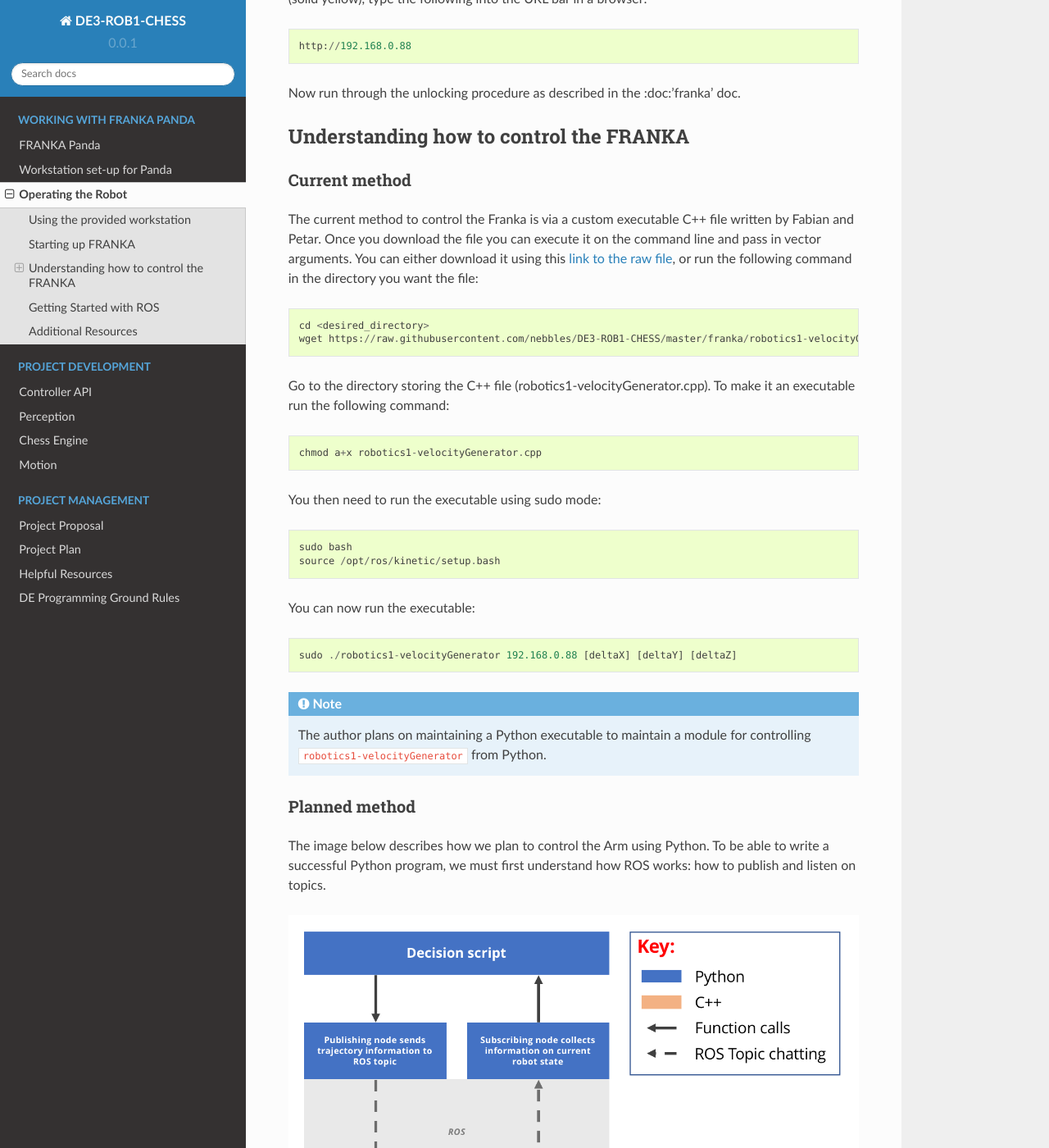
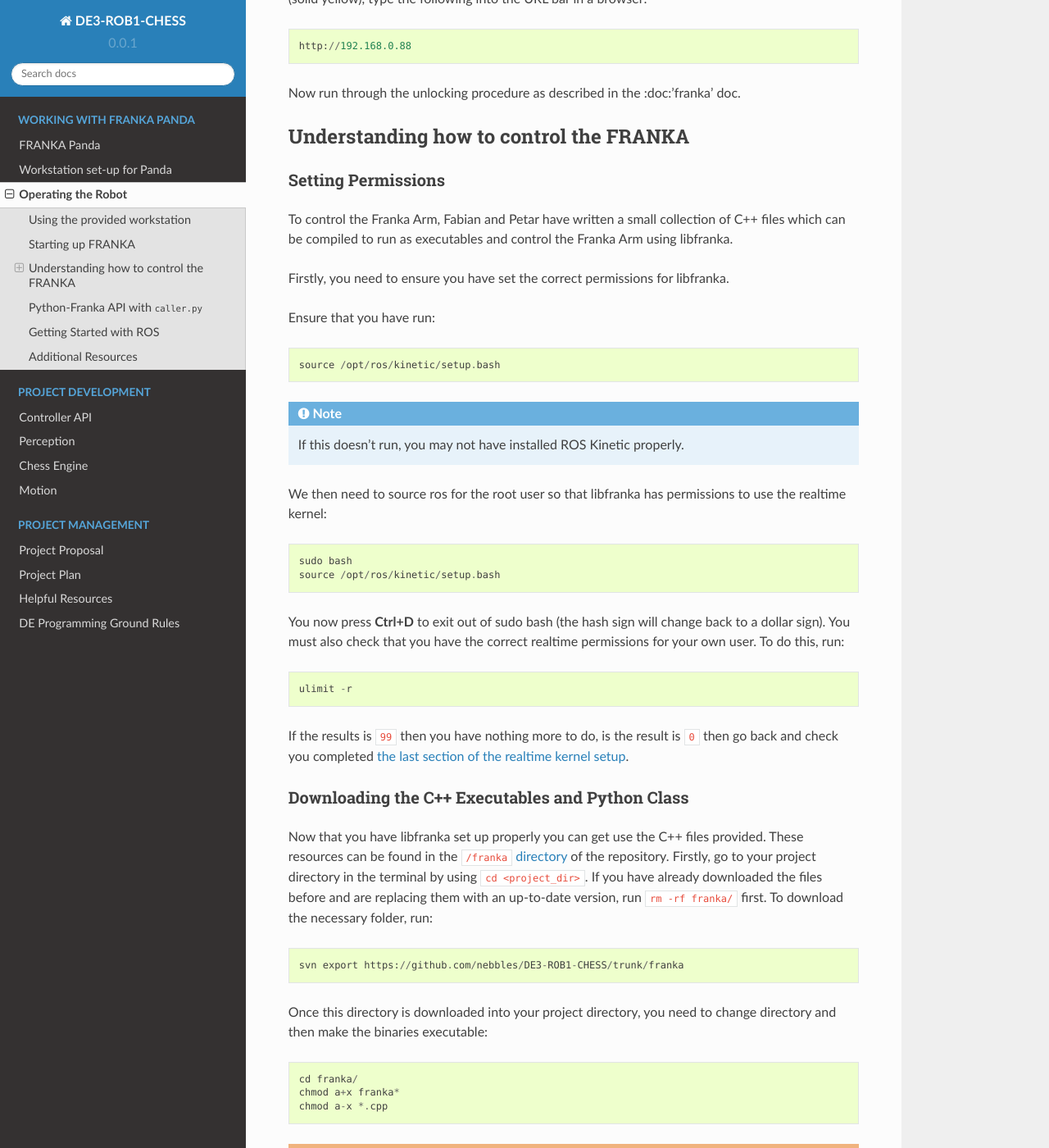
Before and after one commit to nebbles/DE3-ROB1-CHESS, a Sphinx documentation site: the page built from docs/source/operating.rst, in a window 1280 px wide and 1400 px high, scrolled down 657 px. Shown: the whole window at 82% size. Built offline with Sphinx 7.4.7 and the Read the Docs theme 2.0.0, drawn with Linux system fonts in a browser that asks for light colours; formulas are drawn with MathJax 3; some of the changed text lies outside the part shown.

Commit message:
update instructions on operating franka

```diff
--- a/docs/source/operating.rst
+++ b/docs/source/operating.rst
@@ -28,42 +28,78 @@
 Understanding how to control the FRANKA
 =======================================
 
-Current method
---------------
+Setting Permissions
+-------------------
 
-The current method to control the Franka is via a custom executable C++ file written by Fabian and Petar. Once you download the file you can execute it on the command line and pass in vector arguments. You can either download it using this `link to the raw file`_, or run the following command in the directory you want the file::
+To control the Franka Arm, Fabian and Petar have written a small collection of C++ files which can be compiled to run as executables and control the Franka Arm using libfranka.
 
-  cd <desired_directory>
-  wget https://raw.githubusercontent.com/nebbles/DE3-ROB1-CHESS/master/franka/robotics1-velocityGenerator.cpp
+Firstly, you need to ensure you have set the correct permissions for libfranka.
 
-.. _`link to the raw file`: https://raw.githubusercontent.com/nebbles/DE3-ROB1-CHESS/master/franka/robotics1-velocityGenerator.cpp
+Ensure that you have run::
 
-Go to the directory storing the C++ file (robotics1-velocityGenerator.cpp). To make it an executable run the following command::
+  source /opt/ros/kinetic/setup.bash
 
-  chmod a+x robotics1-velocityGenerator.cpp
+.. note::
+  If this doesn't run, you may not have installed ROS Kinetic properly.
 
-You then need to run the executable using sudo mode::
+We then need to source ros for the root user so that libfranka has permissions to use the realtime kernel::
 
   sudo bash
   source /opt/ros/kinetic/setup.bash
 
-You can now run the executable::
+You now press **Ctrl+D** to exit out of sudo bash (the hash sign will change back to a dollar sign). You must also check that you have the correct realtime permissions for your own user. To do this, run::
 
-  sudo ./robotics1-velocityGenerator 192.168.0.88 [deltaX] [deltaY] [deltaZ]
+  ulimit -r
 
-.. note::
-  The author plans on maintaining a Python executable to maintain a module for controlling ``robotics1-velocityGenerator`` from Python.
+If the results is ``99`` then you have nothing more to do, is the result is ``0`` then go back and check you completed `the last section of the realtime kernel setup`_.
 
-Planned method
---------------
+.. _`the last section of the realtime kernel setup`: https://frankaemika.github.io/docs/installation.html#allow-a-user-to-set-real-time-permissions-for-its-processes
 
-The image below describes how we plan to control the Arm using Python. To be able to write a successful Python program, we must first understand how ROS works: how to publish and listen on topics.
+Downloading the C++ Executables and Python Class
+------------------------------------------------
 
-.. figure:: _static/franka_programming_interface.png
-    :align: center
-    :figclass: align-center
+Now that you have libfranka set up properly you can get use the C++ files provided. These resources can be found in the ``/franka`` `directory`_ of the repository. Firstly, go to your project directory in the terminal by using ``cd <project_dir>``. If you have already downloaded the files before and are replacing them with an up-to-date version, run ``rm -rf franka/`` first. To download the necessary folder, run::
 
-    Interfacing Python with FRANKA.
+  svn export https://github.com/nebbles/DE3-ROB1-CHESS/trunk/franka
+
+.. _`directory`: https://github.com/nebbles/DE3-ROB1-CHESS/tree/master/franka
+
+Once this directory is downloaded into your project directory, you need to change directory and then make the binaries executable::
+
+  cd franka/
+  chmod a+x franka*
+  chmod a-x *.cpp
+
+.. warning::
+  This next command will move the FRANKA. **Make sure you have someone in charge of the external activation device (push button)**.
+
+These binaries can now be used from the command line to control the Arm::
+
+  ./franka_move_to_relative <ip_address> <delta_X> <delta_Y> <delta_Z>
+
+Alternatively, you can control the Arm using the easy custom Python class ``Caller`` (see below).
+
+Python-Franka API with ``caller.py``
+====================================
+
+The Python-FRANKA module (``caller.py``) is designed to allow easy access to the C++ controller programs provided by Petar.
+
+.. todo::
+  Use of ``caller.py`` will be added here.
+
+General structure of project:
+
+
+.. Planned method
+.. --------------
+..
+.. The image below describes how we plan to control the Arm using Python. To be able to write a successful Python program, we must first understand how ROS works: how to publish and listen on topics.
+..
+.. .. figure:: _static/franka_programming_interface.png
+..     :align: center
+..     :figclass: align-center
+..
+..     Interfacing Python with FRANKA.
 
 
 Getting Started with ROS
```
